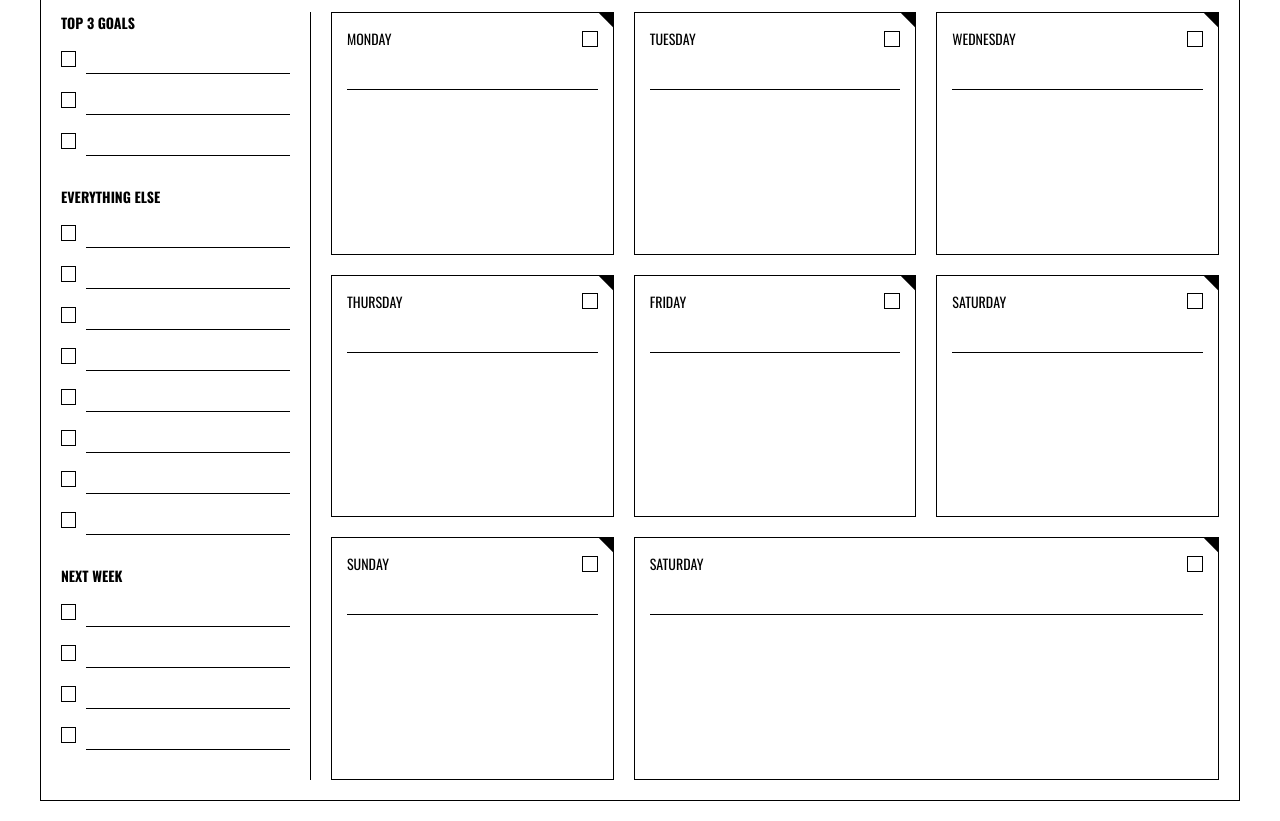
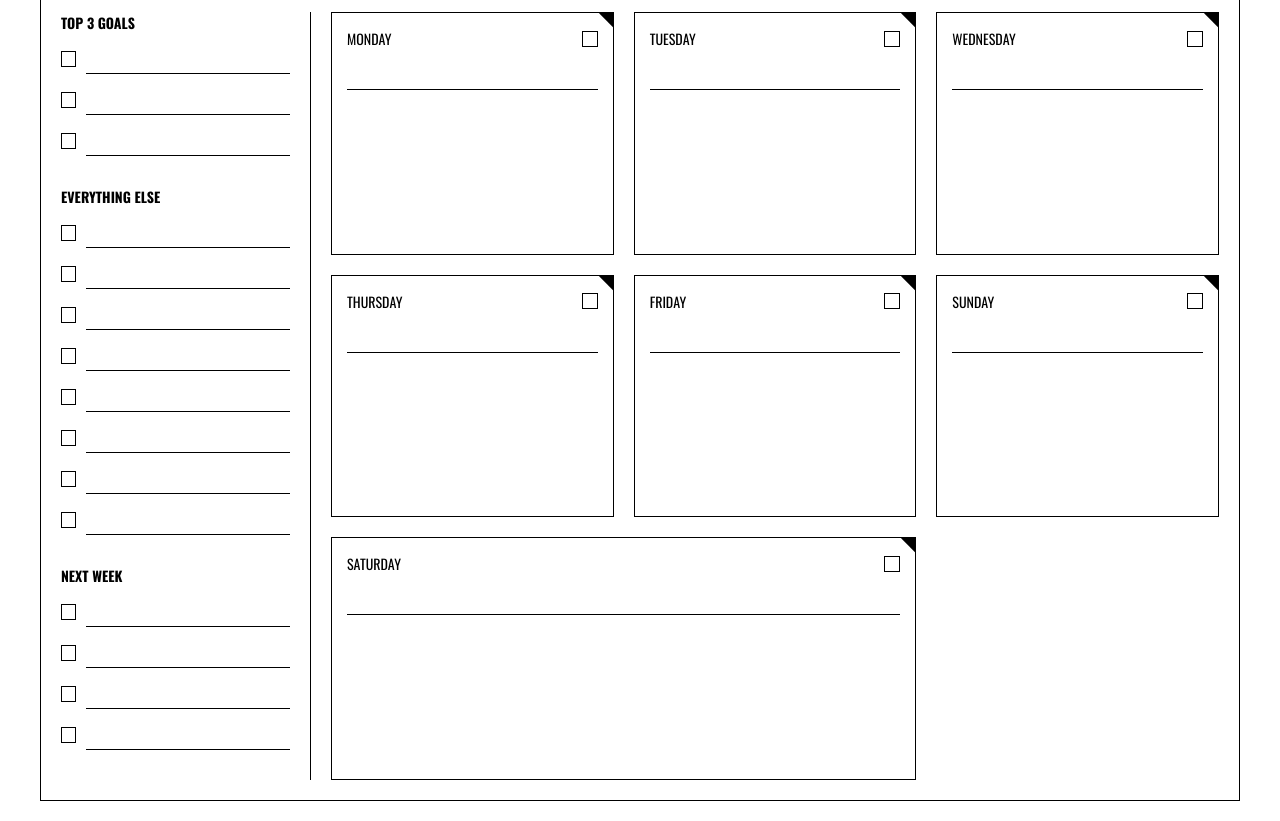
Before and after one commit to pssydestroyer/PlannerRemake, a plain HTML site: page index.html in a window 1280 px wide. Shown: the part 113-934 px from the top of the page. Drawn offline with nearby package versions, Linux system fonts and the light colour scheme.

Commit message:
Update index.html

```diff
--- a/index.html
+++ b/index.html
@@ -146,14 +146,6 @@
                     </div>
                     <input type="text">
                 </div>
-                <div class="day">
-                    <div class="triangle"></div>
-                    <div class="day-header">
-                        <span>Saturday</span>
-                        <input type="checkbox">
-                    </div>
-                    <input type="text">
-                </div>
                 <div class="day sunday">
                     <div class="triangle"></div>
                     <div class="day-header">
```
